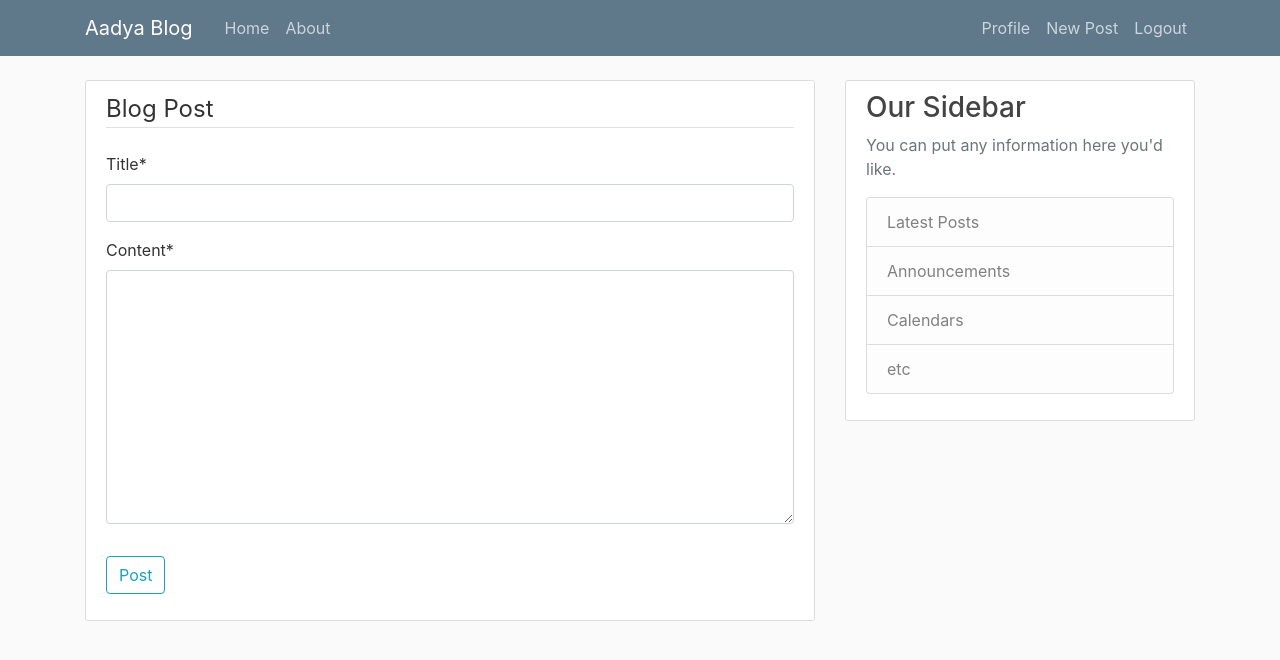
After one commit to Hammad214508/Blog-Application, a Django app: page /post/new/ in a window 1280 px wide. The commit adds this page. Shown: the top 660 px of the page. Run offline with Django 3.2, Linux system fonts and the light colour scheme; a user stored in the database is signed in; some libraries are stand-ins or nearby versions.

Commit message:
create new post, update, delete

```diff
--- a/project/blog/models.py
+++ b/project/blog/models.py
@@ -1,7 +1,7 @@
 from django.db import models
 from django.utils import timezone
 from django.contrib.auth.models import User
-
+from django.urls import reverse
 
 # Create your models here.
 # Database
@@ -18,3 +18,6 @@
 
     def __str__(self):
         return self.title
+
+    def get_absolute_url(self):
+        return reverse('post-detail', kwargs = {'pk': self.pk})
--- a/project/blog/templates/blog/base.html
+++ b/project/blog/templates/blog/base.html
@@ -36,6 +36,7 @@
             <div class="navbar-nav">
                 {% if user.is_authenticated %}
                     <a class="nav-item nav-link" href="{% url 'profile' %}">Profile</a>
+                    <a class="nav-item nav-link" href="{% url 'post-create' %}">New Post</a>
                     <a class="nav-item nav-link" href="{% url 'logout' %}">Logout</a>
                 {% else %}
                     <a class="nav-item nav-link" href="{% url 'login' %}">Login</a>
--- a/project/blog/templates/blog/home.html
+++ b/project/blog/templates/blog/home.html
@@ -9,7 +9,7 @@
               <a class="mr-2" href="#">{{ post.author }}</a>
               <small class="text-muted">{{ post.date_posted|date:"F d, Y" }}</small>
             </div>
-            <h2><a class="article-title" href="#">{{ post.title }}</a></h2>
+            <h2><a class="article-title" href=" {% url 'post-detail' post.id %}">{{ post.title }}</a></h2>
             <p class="article-content">{{ post.content }}</p>
           </div>
         </article>
--- /dev/null
+++ b/project/blog/templates/blog/post_form.html
@@ -0,0 +1,17 @@
+{% extends "blog/base.html" %}
+{% load crispy_forms_tags %}
+{% block content %}
+    <div class="content-section">
+        <form method="POST">
+            <!-- Cross Site Request Forgery protection -->
+            {% csrf_token %}
+            <fieldset class="form-group">
+                <legend class="border-bottom mb-4">Blog Post</legend>
+                {{ form|crispy }}
+            </fieldset>
+            <div class="form-group">
+                <button class="btn btn-outline-info" type="submit">Post</button>
+            </div>
+        </form>
+    </div>
+{% endblock content %}
--- a/project/blog/urls.py
+++ b/project/blog/urls.py
@@ -1,8 +1,18 @@
 from django.urls import path
+from .views import PostListView, PostDetailView, PostCreateView, PostUpdateView, PostDeleteView
 from . import views
 
 
 urlpatterns = [
-    path('', views.home, name='blog-home'),
+    path('', PostListView.as_view(), name='blog-home'),
+    # Grab the post
+    path('post/<int:pk>/', PostDetailView.as_view(), name='post-detail'),
+    # Create the post
+    path('post/new/', PostCreateView.as_view(), name='post-create'),
+    path('post/<int:pk>/update/', PostUpdateView.as_view(), name='post-update'),
+    path('post/<int:pk>/delete/', PostDeleteView.as_view(), name='post-delete'),
+
     path('about/', views.about, name='blog-about'),
 ]
+
+# <app>/model_<viewtype>/html
--- a/project/blog/views.py
+++ b/project/blog/views.py
@@ -1,5 +1,7 @@
 from django.shortcuts import render
+from django.contrib.auth.mixins import LoginRequiredMixin, UserPassesTestMixin
 from django.http import HttpResponse
+from django.views.generic import ListView, DetailView, CreateView, UpdateView, DeleteView
 # Create your views here.
 # Create a  function to manage the traffic from the home
 from .models import Post
@@ -28,5 +30,56 @@
     }
     return render(request, 'blog/home.html', context)
 
+
+class PostListView(ListView):
+    model = Post
+    template_name = 'blog/home.html' # <app>/model_<viewtype>/html
+    context_object_name = 'posts' # context are called posts
+    ordering = ['-date_posted'] #To order the posts, newst first
+
+
+class PostDetailView(DetailView):
+    model = Post
+
+
+class PostCreateView(LoginRequiredMixin, CreateView):
+    # Creating a  post
+    model = Post
+    fields = ['title', 'content']
+
+    def form_valid(self, form):
+        form.instance.author = self.request.user
+        return super().form_valid(form)
+
+
+
+class PostUpdateView(LoginRequiredMixin, UserPassesTestMixin, UpdateView):
+    # Creating a  post
+    model = Post
+    fields = ['title', 'content']
+
+    def form_valid(self, form):
+        form.instance.author = self.request.user
+        return super().form_valid(form)
+        # Only the creater can update the posts
+
+    def test_func(self):
+        post = self.get_object()
+        if self.request.user == post.author:
+            return True
+        return False
+
+class PostDeleteView(LoginRequiredMixin, UserPassesTestMixin, DeleteView):
+    model = Post
+
+    success_url = '/'
+    def test_func(self):
+        post = self.get_object()
+        if self.request.user == post.author:
+            return True
+        return False
+
+
+
 def about(request):
     return render(request, 'blog/about.html')
```
Also changed, not shown: project/blog/templates/blog/post_confirm_delete.html (added, +17 -0 lines), project/blog/templates/blog/post_detail.html (added, +21 -0 lines), project/db.sqlite3, project/media/profile_pics/file.jpg.
